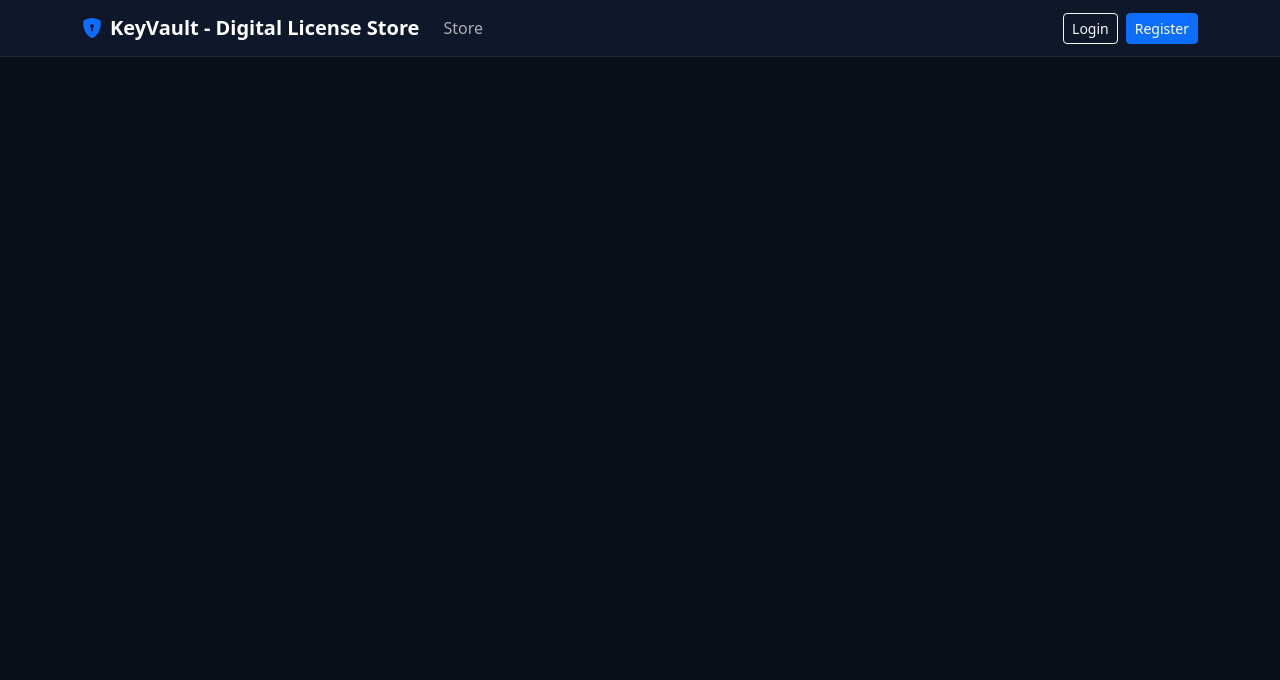
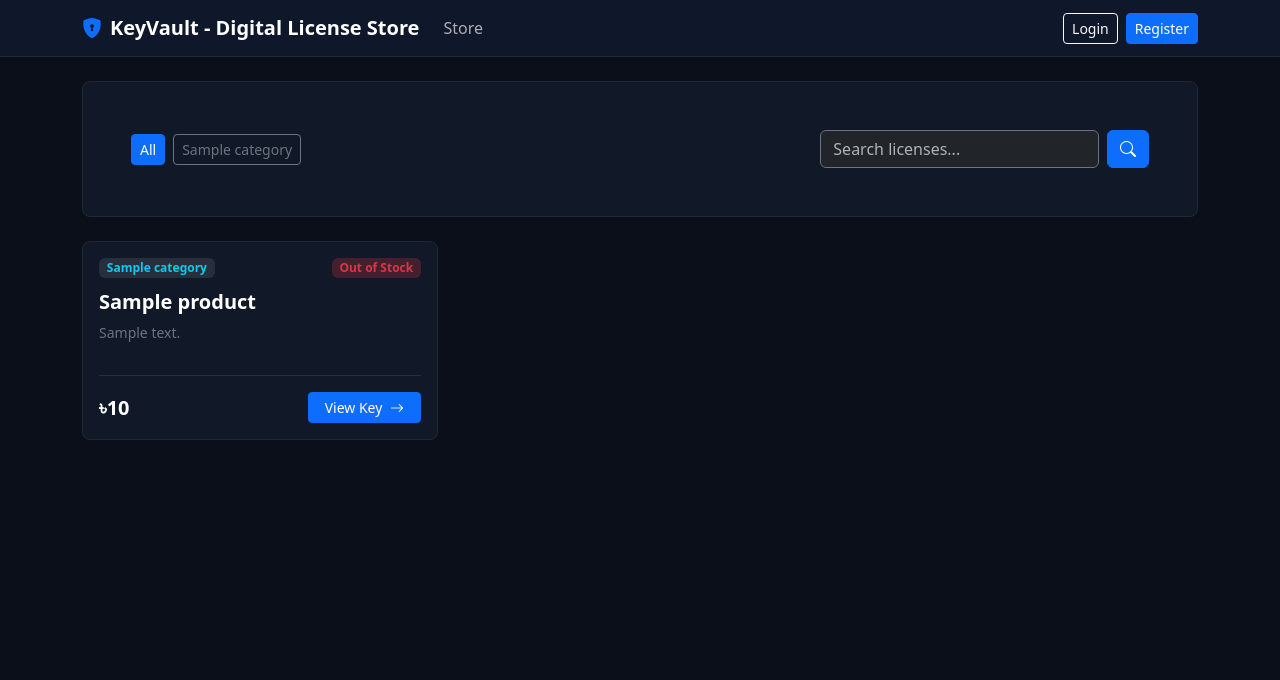
Before and after one commit to zuirez/Digital-License-Key-Vault-Store---e-commerce-, an ASP.NET Core app: page / in a window 1280 px wide. Shown: the top 680 px of the page. Run offline with ASP.NET Core 8, Linux system fonts and the light colour scheme; tables that the repository leaves empty hold one stand-in row (values such as "Sample post").

Commit message:
Added products card and detailes in store page

```diff
--- a/Digital License & Key Vault Store/Digital License & Key Vault Store/Controllers/ProductsController.cs
+++ b/Digital License & Key Vault Store/Digital License & Key Vault Store/Controllers/ProductsController.cs
@@ -1,30 +1,74 @@
 using Digital_License___Key_Vault_Store.Data;
+using Digital_License___Key_Vault_Store.Models;
 using Microsoft.AspNetCore.Mvc;
+using Microsoft.EntityFrameworkCore;
 
 namespace Digital_License___Key_Vault_Store.Controllers
 {
     public class ProductsController(KeyVaultDbContext _context) : Controller
     {
 
-        public IActionResult Index()
+        public async Task<IActionResult> Index(string? category, string? search)
         {
-            var categories = _context.Categories.ToList();
-            var orders = _context.Orders.ToList();
-            var orderitems= _context.OrderItems.ToList();
-            var products= _context.Products.ToList();
+            var query = _context.Products
+                .AsNoTracking()
+                .Where(p => p.IsActive);
 
+            if (!string.IsNullOrWhiteSpace(category))
+            {
+                query = query.Where(p => p.Category.Slug == category);
+            }
 
-            return View();
+            if (!string.IsNullOrWhiteSpace(search))
+            {
+                query = query.Where(p => p.Name.Contains(search));
+            }
+
+            var products = await query
+                .OrderBy(p => p.Name)
+                .Select(p => new ProductsModel
+                {
+                    ProductId = p.ProductId,
+                    Name = p.Name,
+                    Slug = p.Slug,
+                    CategoryName = p.Category.Name,
+                    Price = p.Price,
+                    Description = p.Description ?? string.Empty,
+                    AvailableKeys = p.LicenseKeys.Count(k => k.Status == "Available")
+                })
+                .ToListAsync();
+
+            ViewBag.Categories = await _context.Categories.AsNoTracking().OrderBy(c => c.Name).ToListAsync();
+            ViewBag.ActiveCategory = category;
+            ViewBag.SearchTerm = search;
+
+            return View(products);
         }
 
-        public IActionResult Categories()
+        [Route("store/{slug}")]
+        public async Task<IActionResult> Details(string slug)
         {
-            var categories = _context.Categories.ToList();
-            return View(categories);
+            var product = await _context.Products
+                .AsNoTracking()
+                .Where(p => p.IsActive && p.Slug == slug)
+                .Select(p => new ProductsModel
+                {
+                    ProductId = p.ProductId,
+                    Name = p.Name,
+                    Slug = p.Slug,
+                    CategoryName = p.Category.Name,
+                    Price = p.Price,
+                    Description = p.Description ?? string.Empty,
+                    AvailableKeys = p.LicenseKeys.Count(k => k.Status == "Available")
+                })
+                .FirstOrDefaultAsync();
+
+            if (product == null)
+            {
+                return NotFound();
+            }
+
+            return View(product);
         }
-
-
-
-
     }
 }
--- a/Digital License & Key Vault Store/Digital License & Key Vault Store/Views/Products/Categories.cshtml
+++ b/Digital License & Key Vault Store/Digital License & Key Vault Store/Views/Products/Categories.cshtml
@@ -1 +0,0 @@
-@model List<Digital_License___Key_Vault_Store.Data.Entities.Category>
--- a/Digital License & Key Vault Store/Digital License & Key Vault Store/Views/Products/Index.cshtml
+++ b/Digital License & Key Vault Store/Digital License & Key Vault Store/Views/Products/Index.cshtml
@@ -1,2 +1,64 @@
-@using Digital_License___Key_Vault_Store.Controllers
-@model List<Digital_License___Key_Vault_Store.Data.Entities.Product>
+@model List<Digital_License___Key_Vault_Store.Models.ProductsModel>
+@using Digital_License___Key_Vault_Store.Models
+@{
+    ViewData["Title"] = "Digital License Store";
+    var categories = ViewBag.Categories as List<Category> ?? new List<Category>();
+    string? activeCategory = ViewBag.ActiveCategory;
+    string? searchTerm = ViewBag.SearchTerm;
+}
+
+<div class="p-4 p-md-5 mb-4 rounded-3 vault-card">
+    <div class="row align-items-center g-3">
+        <div class="col-lg-8">
+            <div class="d-flex gap-2 flex-wrap">
+                <a asp-action="Index"
+                   class="btn btn-sm @(string.IsNullOrEmpty(activeCategory) ? "btn-primary" : "btn-outline-secondary")">
+                    All
+                </a>
+                @foreach (var cat in categories)
+                {
+                    <a asp-action="Index" asp-route-category="@cat.Slug"
+                       class="btn btn-sm @(activeCategory == cat.Slug ? "btn-primary" : "btn-outline-secondary")">
+                        @cat.Name
+                    </a>
+                }
+            </div>
+        </div>
+        <div class="col-lg-4">
+            <form method="get" asp-action="Index" class="d-flex gap-2">
+                @if (!string.IsNullOrEmpty(activeCategory))
+                {
+                    <input type="hidden" name="category" value="@activeCategory" />
+                }
+                <input id="searchInput" type="search" name="search" value="@searchTerm"
+                       class="form-control bg-dark border-secondary" placeholder="Search licenses..." />
+
+                @if (!string.IsNullOrWhiteSpace(searchTerm))
+                {
+                    <a asp-action="Index" asp-route-category="@activeCategory"
+                       class="btn btn-outline-secondary" title="Clear search">
+                        <i class="bi bi-x-lg"></i>
+                    </a>
+                }
+                <button type="submit" class="btn btn-primary"><i class="bi bi-search"></i></button>
+            </form>
+        </div>
+    </div>
+</div>
+
+@if (!Model.Any())
+{
+    <div class="text-center py-5 text-secondary">
+        <i class="bi bi-inbox fs-1 d-block mb-2"></i>
+        No products found matching your filter.
+    </div>
+}
+else
+{
+    <div class="row g-4">
+        @foreach (var product in Model)
+        {
+            <partial name="_ProductCard" model="product" />
+        }
+    </div>
+}
--- /dev/null
+++ b/Digital License & Key Vault Store/Digital License & Key Vault Store/Views/Shared/_ProductCard.cshtml
@@ -0,0 +1,29 @@
+@model Digital_License___Key_Vault_Store.Models.ProductsModel
+
+<div class="col-md-6 col-lg-4">
+    <div class="card vault-card h-100 p-3 rounded-3">
+        <div class="d-flex justify-content-between align-items-center mb-2">
+            <span class="badge bg-secondary bg-opacity-25 text-info">@Model.CategoryName</span>
+            @if (Model.AvailableKeys > 0)
+            {
+                <span class="badge bg-success bg-opacity-25 text-success">
+                    <i class="bi bi-key-fill me-1"></i>@Model.AvailableKeys in vault
+                </span>
+            }
+            else
+            {
+                <span class="badge bg-danger bg-opacity-25 text-danger">Out of Stock</span>
+            }
+        </div>
+
+        <h5 class="card-title text-white fw-semibold mt-1">@Model.Name</h5>
+        <p class="card-text text-secondary small flex-grow-1">@Model.Description</p>
+
+        <div class="d-flex justify-content-between align-items-center mt-3 pt-3 border-top border-secondary border-opacity-25">
+            <span class="fs-5 fw-bold text-white">৳@Model.Price.ToString("N0")</span>
+            <a asp-controller="Store" asp-action="Details" asp-route-slug="@Model.Slug" class="btn btn-primary btn-sm px-3">
+                View Key <i class="bi bi-arrow-right ms-1"></i>
+            </a>
+        </div>
+    </div>
+</div>
--- a/Digital License & Key Vault Store/Digital License & Key Vault Store/Views/_ViewImports.cshtml
+++ b/Digital License & Key Vault Store/Digital License & Key Vault Store/Views/_ViewImports.cshtml
@@ -1,3 +1,4 @@
 @using Digital_License___Key_Vault_Store
 @using Digital_License___Key_Vault_Store.Models
+@using Digital_License___Key_Vault_Store.Data.Entities
 @addTagHelper *, Microsoft.AspNetCore.Mvc.TagHelpers
--- a/Digital License & Key Vault Store/Digital License & Key Vault Store/appsettings.Development.json
+++ b/Digital License & Key Vault Store/Digital License & Key Vault Store/appsettings.Development.json
@@ -6,7 +6,7 @@
     }
   },
   "ConnectionStrings": {
-    "KeyVaultDBContext": "Data Source=DESKTOP-VJMUM47\\SQLEXPRESS;Initial Catalog=KeyVaultDB;TrustServerCertificate=True;Integrated Security=True;"
+    "KeyVaultDBContext": "Data Source=DESKTOP-MH8FO6G;Initial Catalog=KeyVaultDB;TrustServerCertificate=True;Integrated Security=True;"
   }
 
 }
```
Also changed, not shown: Digital License & Key Vault Store/Digital License & Key Vault Store/Models/ProductsModel.cs (added, +13 -0 lines), Digital License & Key Vault Store/Digital License & Key Vault Store/Views/Products/Details.cshtml (added, +64 -0 lines).
